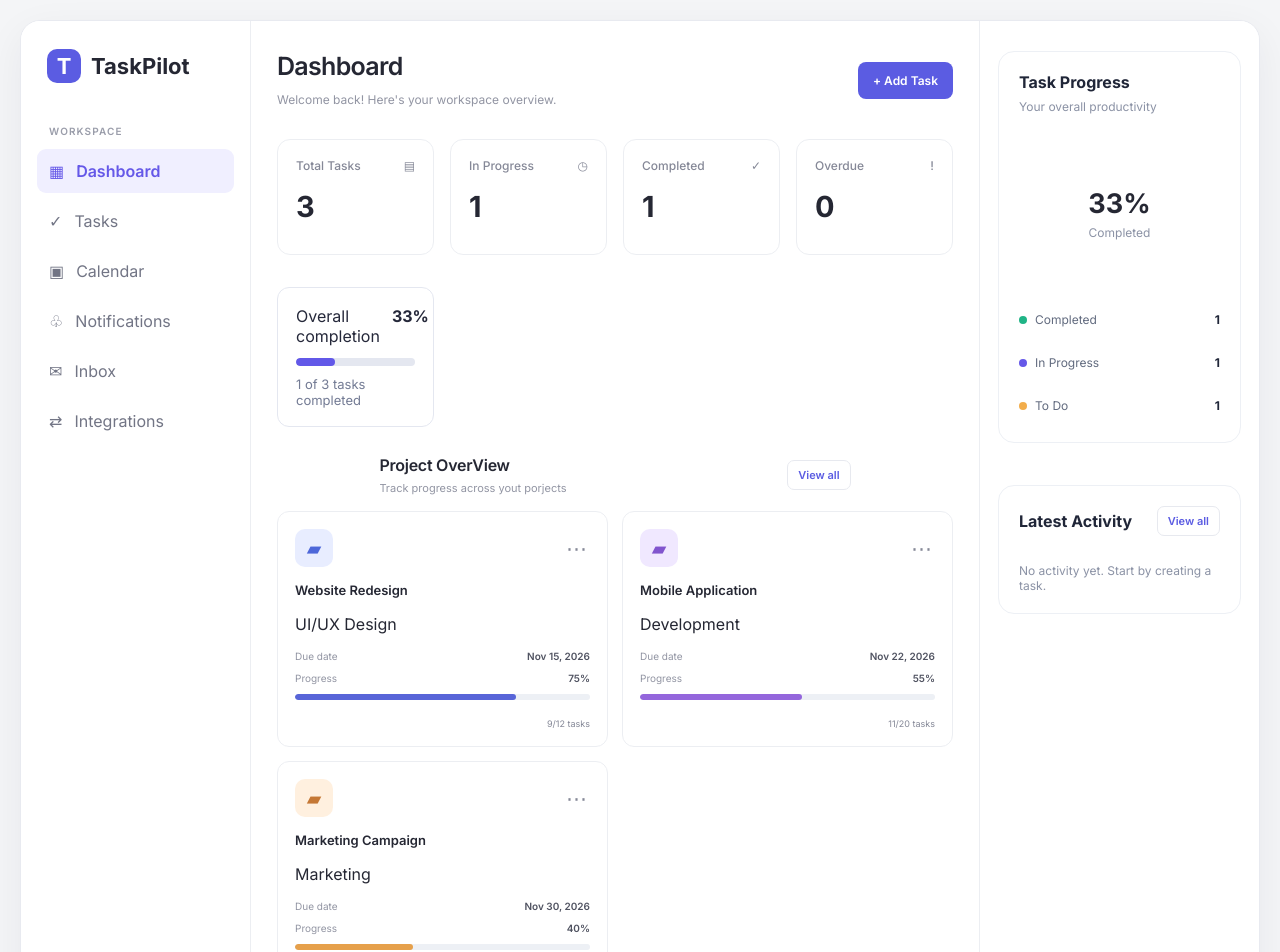
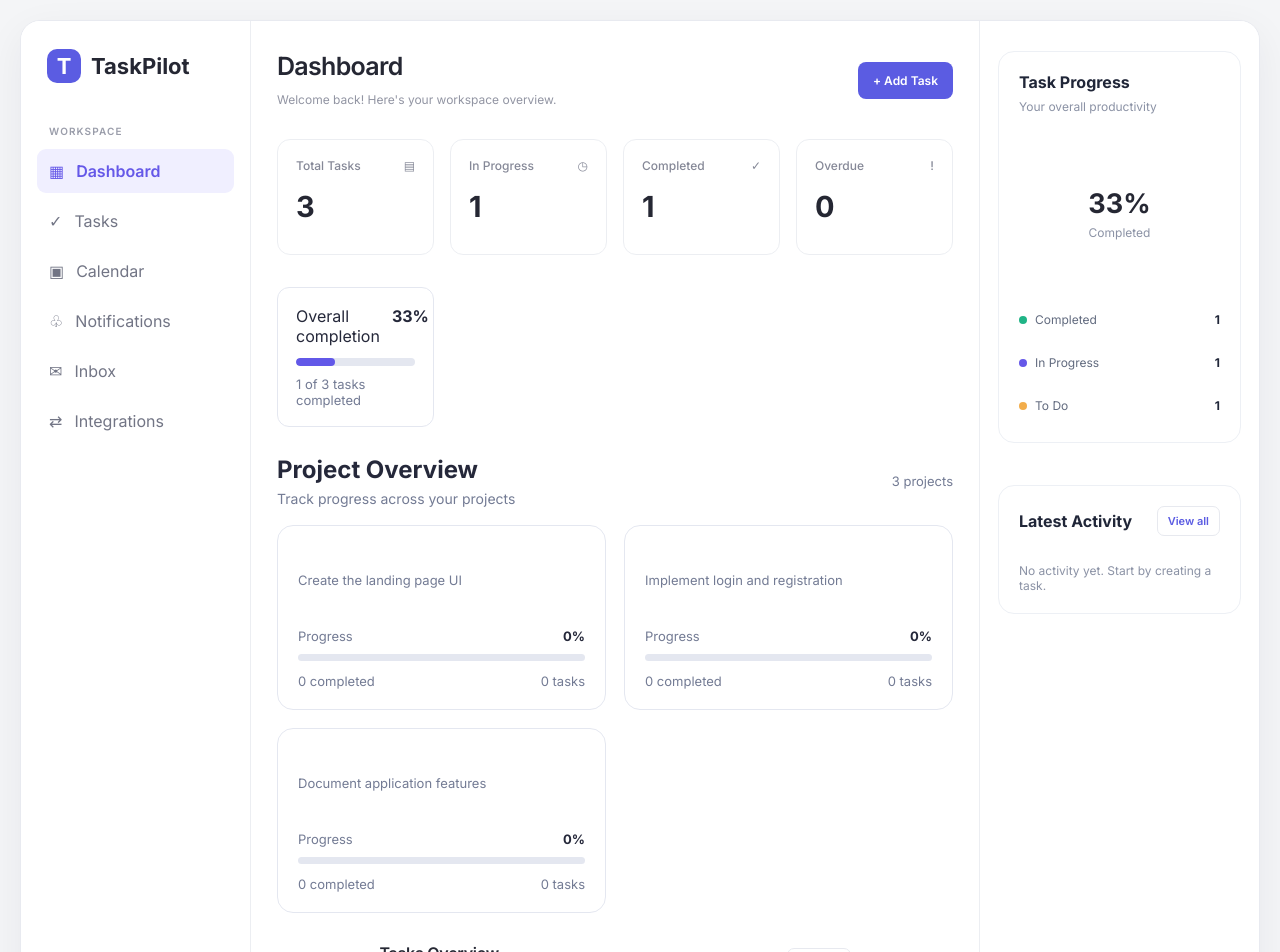
Before and after one commit to Suresh5432/task-manager, a React (Vite) app: page / in a window 1280 px wide. Shown: the top 952 px of the page. Built offline with nearby package versions, Linux system fonts and the light colour scheme.

Commit message:
added project view in tasks

```diff
--- a/src/components/ProjectOverview.jsx
+++ b/src/components/ProjectOverview.jsx
@@ -1,113 +1,85 @@
-const projects = [
-  {
-    id: 1,
-    name: "Website Redesign",
-    category: "UI/UX Design",
-    dueDate: "Nov 15, 2026",
-    totalTasks: 12,
-    completedTasks: 9,
-    color: "blue",
-    members: ["AS", "MK", "RJ"],
-  },
-  {
-    id: 2,
-    name: "Mobile Application",
-    category: "Development",
-    dueDate: "Nov 22, 2026",
-    totalTasks: 20,
-    completedTasks: 11,
-    color: "purple",
-    members: ["SK", "AP", "VK"],
-  },
-  {
-    id: 3,
-    name: "Marketing Campaign",
-    category: "Marketing",
-    dueDate: "Nov 30, 2026",
-    totalTasks: 15,
-    completedTasks: 6,
-    color: "orange",
-    members: ["RJ", "AS", "MK"],
-  },
-];
 
-function ProjectOverview(){
+function ProjectOverview({ projects = [], tasks = [], getProjectProgress }) {
   return (
-        <section className="project-section">
-            <div className="section-heading">
+    <section className="project-overview">
+      <div className="section-header">
         <div>
-                    <h2>Project OverView</h2>
-                    <p>Track progress across yout porjects</p>
+          <h2>Project Overview</h2>
+          <p>Track progress across your projects</p>
         </div>
-                <button type="button" className="text-button">
-                    View all
-                </button>
+
+        <span className="project-count">
+          {projects.length} projects
+        </span>
       </div>
-            <div className="projects-grid">
-                {projects.map((project)=>{
-                    const progress=
-                        project.totalTasks ?
-                                Math.round((project.completedTasks/project.totalTasks)*100)
-                                : 0;
+
+      {projects.length === 0 ? (
+        <p className="empty-state">No projects available yet.</p>
+      ) : (
+        <div className="project-grid">
+          {projects.map((project) => {
+            const progress = getProjectProgress
+              ? getProjectProgress(project.id)
+              : {
+                  total: tasks.filter(
+                    (task) => task.projectId === project.id
+                  ).length,
+                  completed: 0,
+                  percentage: 0,
+                };
+
             return (
               <article className="project-card" key={project.id}>
                 <div className="project-card-header">
-                                <div className={`project-icon ${project.color}`}>
-                                    ▰
+                  <span
+                    className="project-color"
+                    style={{ backgroundColor: project.color }}
+                  />
+
+                  <h3>{project.name}</h3>
                 </div>
-                                <button
-                                    type="button"
-                                    className="project-menu"
-                                    aria-label={`More options for ${project.name}`}
-                                >
-                                    ⋯
-                                </button>
+
+                <p className="project-description">
+                  {project.description}
+                </p>
+
+                <div className="project-progress-info">
+                  <span>Progress</span>
+                  <strong>{progress.percentage}%</strong>
                 </div>
-                            <h3>{project.name}</h3>
-                            <p className="project-category">
-                                {project.category}
-                            </p>
-                            <div className="project-date">
-                                <span>Due date</span>
-                                <strong>{project.dueDate}</strong>
-                            </div>
-                            <div className="project-progress-label">
-                                <span>Progress</span>
-                                <strong>{progress}%</strong>
-                            </div>
+
                 <div
                   className="progress-track"
                   role="progressbar"
-                                aria-label={`${project.name} progress`}
-                                aria-valuenow={progress}
+                  aria-valuenow={progress.percentage}
                   aria-valuemin={0}
                   aria-valuemax={100}
+                  aria-label={`${project.name} progress`}
                 >
                   <div
-                                    className={`progress-fill ${project.color}`}
-                                    style={{width: `${progress}%`}}
+                    className="progress-fill"
+                    style={{
+                      width: `${progress.percentage}%`,
+                      backgroundColor: project.color,
+                    }}
                   />
                 </div>
 
-                            <div className="project-footer">
-                                <div className="member-avatars">
-                                    {project.members.map((member,index)=>{
-                                        <span
-                                        className={`member-avatar avatar-${index}`}
-                                        key={`${project.id}-${member}-${index}`}
-                                        >
-                                            {member}
-                                        </span>
-                                    })}
+                <div className="project-card-footer">
+                  <span>{progress.completed} completed</span>
+                  <span>{progress.total} tasks</span>
                 </div>
-                                <span className="task-count">
-                                    {project.completedTasks}/{project.totalTasks} tasks
-                                </span>
-                            </div>
+
+                {project.deadline && (
+                  <p className="project-deadline">
+                    Deadline: {project.deadline}
+                  </p>
+                )}
               </article>
             );
           })}
         </div>
+      )}
     </section>
   );
 }
--- a/src/index.css
+++ b/src/index.css
@@ -2499,6 +2499,115 @@ button {
   cursor: pointer;
 }
 
+/* project overview */
+
+
+.project-overview {
+  margin-bottom: 28px;
+}
+
+.section-header {
+  display: flex;
+  align-items: center;
+  justify-content: space-between;
+  gap: 16px;
+  margin-bottom: 18px;
+}
+
+.section-header h2 {
+  margin: 0 0 6px;
+  color: var(--text-primary, #25283a);
+}
+
+.section-header p {
+  margin: 0;
+  color: var(--text-secondary, #737b94);
+  font-size: 14px;
+}
+
+.project-count {
+  color: var(--text-secondary, #737b94);
+  font-size: 13px;
+}
+
+.project-grid {
+  display: grid;
+  grid-template-columns: repeat(auto-fit, minmax(220px, 1fr));
+  gap: 18px;
+}
+
+.project-card {
+  padding: 20px;
+  border: 1px solid var(--border-color, #e4e7f0);
+  border-radius: 16px;
+  background: var(--surface-bg, #fff);
+}
+
+.project-card-header {
+  display: flex;
+  align-items: center;
+  gap: 10px;
+}
+
+.project-card-header h3 {
+  margin: 0;
+  color: var(--text-primary, #25283a);
+  font-size: 16px;
+}
+
+.project-color {
+  width: 11px;
+  height: 11px;
+  flex-shrink: 0;
+  border-radius: 50%;
+}
+
+.project-description {
+  min-height: 36px;
+  margin: 12px 0 20px;
+  color: var(--text-secondary, #737b94);
+  font-size: 13px;
+}
+
+.project-progress-info,
+.project-card-footer {
+  display: flex;
+  align-items: center;
+  justify-content: space-between;
+  gap: 12px;
+  color: var(--text-secondary, #737b94);
+  font-size: 13px;
+}
+
+.project-progress-info strong {
+  color: var(--text-primary, #25283a);
+}
+
+.progress-track {
+  height: 7px;
+  margin: 10px 0 12px;
+  overflow: hidden;
+  border-radius: 10px;
+  background: var(--border-color, #e4e7f0);
+}
+
+.progress-fill {
+  height: 100%;
+  border-radius: inherit;
+  transition: width 250ms ease;
+}
+
+.project-deadline {
+  margin: 16px 0 0;
+  color: var(--text-secondary, #737b94);
+  font-size: 12px;
+}
+
+.empty-state {
+  padding: 24px;
+  color: var(--text-secondary, #737b94);
+  text-align: center;
+}
 
 
 /* Responsive layout */
--- a/src/layouts/DashboardLayout.jsx
+++ b/src/layouts/DashboardLayout.jsx
@@ -22,6 +22,7 @@ const initialTasks = [
     priority: "High",
     tag: "Design",
     status: "In Progress",
+    projectId: "project-1",
   },
   {
     id: 2,
@@ -31,6 +32,7 @@ const initialTasks = [
     priority: "Medium",
     tag: "Development",
     status: "To Do",
+    projectId: "project-1",
   },
   {
     id: 3,
@@ -40,6 +42,7 @@ const initialTasks = [
     priority: "Low",
     tag: "Documentation",
     status: "Completed",
+    projectId: "project-1",
   },
 ];
 
@@ -83,6 +86,37 @@ function DashboardLayout(){
         return [];
       }
     });
+
+    const [projects, setProjects]=useState(()=>{
+        try{
+            const saved =localStorage.getItem("taskpilot-projects");
+            return saved ? JSON.parse(saved) : initialTasks;
+        }
+        catch{
+            return initialTasks;
+        }
+    });
+    useEffect(()=>{
+        localStorage.setItem(
+            "taskpilot-projects",
+            JSON.stringify(projects)
+        );
+    },[projects]);
+
+    function getProjectProgress(projectId){
+        const projectTasks=tasks.filter(
+            (task)=> task.projectId===projectId
+        );
+        const completedTasks=projectTasks.filter(
+            (task)=>task.status==="Completed"
+        ).length;
+        return{
+            total: projectTasks.length,
+            completed: completedTasks,
+            percentage: projectTasks.length ?
+                Math.round((completedTasks/projectTasks.length)*100) : 0,
+        };
+    }
 
     const defaultSettings = {
       fullName: "Suresh",
@@ -288,7 +322,11 @@ function DashboardLayout(){
                         <>
                         <SummaryCards tasks={tasks}/>
 
-                        <ProjectOverview/>
+                        <ProjectOverview
+                            projects={projects}
+                            tasks={tasks}
+                            getProjectProgress={getProjectProgress}
+                        />
 
                         <TaskOverView
                             tasks={tasks}
```
Also changed, not shown: src/data/initialProjects.js (added, +25 -0 lines), src/components/AddProjectModal.jsx (added). Lines whose indentation alone changed are shown as unchanged.
